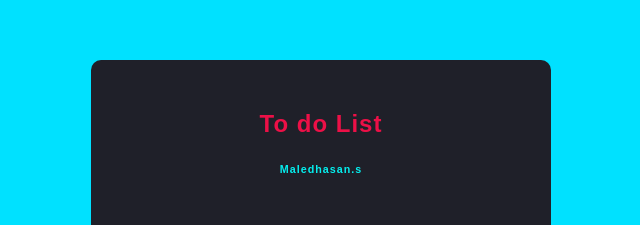
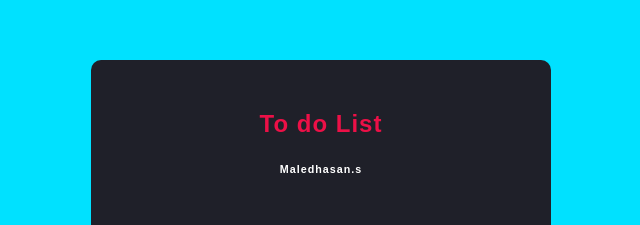
Before and after one commit to Maledhasan/maledhasan_first_project, a plain HTML site: page index.html in a window 1280 px wide. Shown: the part 140-365 px from the top of the page, 319-959 px from the left. Drawn offline with Linux system fonts and the light colour scheme.

Commit message:
TO DO LIST

```diff
--- a/style.css
+++ b/style.css
@@ -21,7 +21,7 @@
 
 }
 h6{
-    color:#05eeee;
+    color:#ffffff;
     letter-spacing: 1px;
 }
 input{
```
